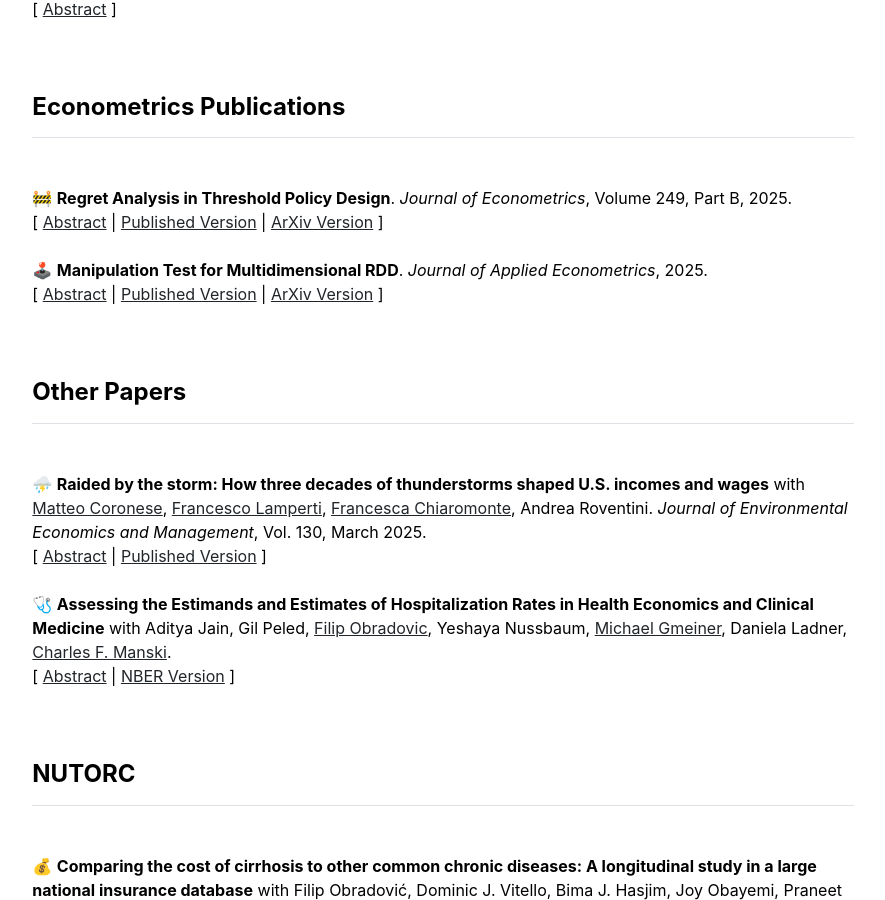
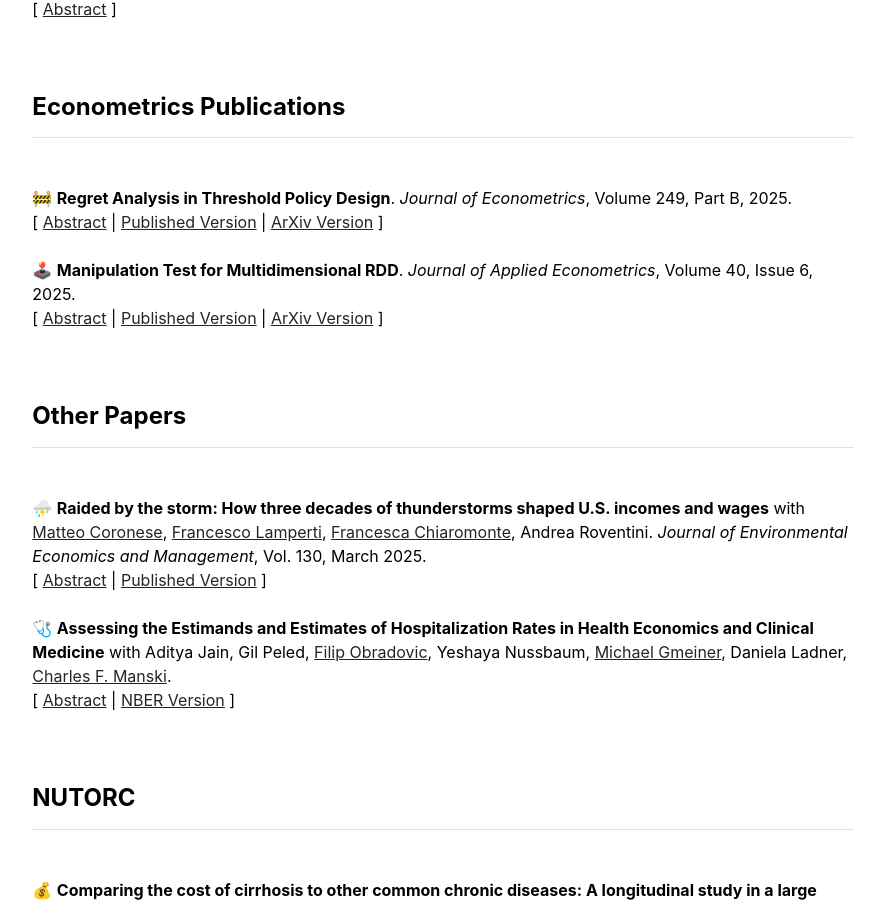
Before and after one commit to fedecrp/fedecrp.github.io, a Jekyll site: the page built from index.md, in a window 1280 px wide and 900 px high, scrolled down 1000 px. Shown: the whole window, without its empty margins (197-1082 px from the left). Built offline with Jekyll 4.4.1, drawn with Linux system fonts in a browser that asks for light colours.

Commit message:
Update publications.html

```diff
--- a/_includes/publications.html
+++ b/_includes/publications.html
@@ -33,7 +33,7 @@
         <div>
            <span class="paper-icon" role="img" aria-label="chart">🕹️</span>
           <strong>Manipulation Test for Multidimensional RDD</strong>.
-          <em>Journal of Applied Econometrics</em>, 2025.
+          <em>Journal of Applied Econometrics</em>, Volume 40, Issue 6, 2025.
         </div>
         <div>
           [
```
